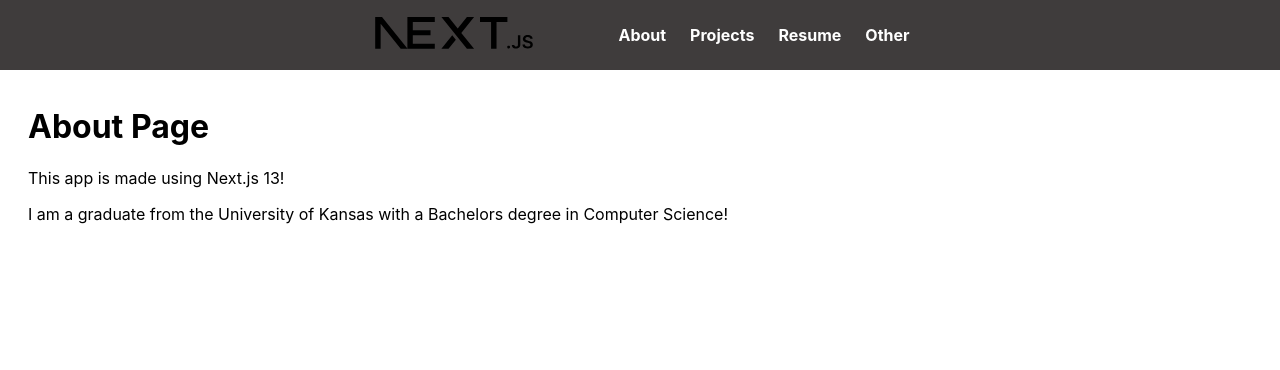
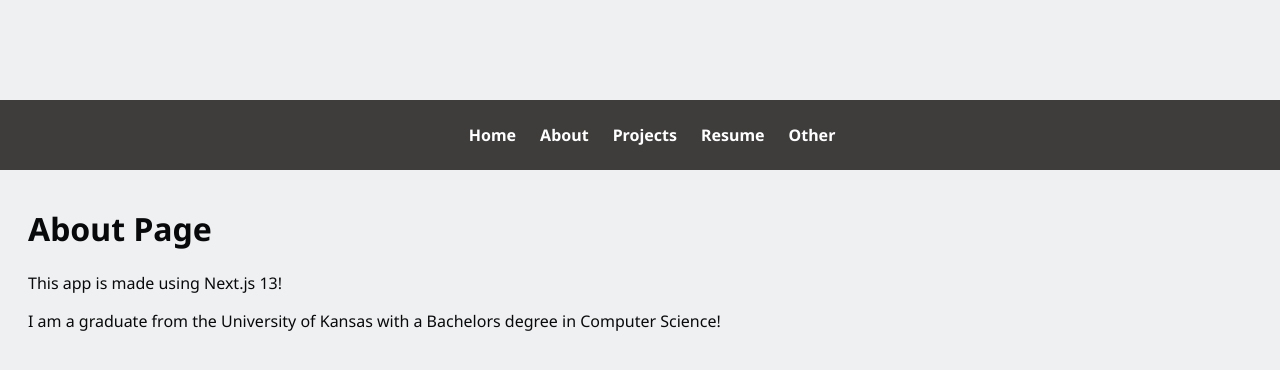
Before and after one commit to cabennetts/personal-website, a Next.js app: page /about in a window 1280 px wide. Shown: the top 370 px of the page. Built offline with nearby package versions, Linux system fonts and the light colour scheme.

Commit message:
Added postgres database to display data about projects I have completed

```diff
--- a/app/NavMenu.tsx
+++ b/app/NavMenu.tsx
@@ -8,7 +8,7 @@ export default function NavMenu(){
 
     return (
         <nav className={styles.nav}>
-            <Link href={'/'}>
+            {/* <Link href={'/'}>
                 <Image
                 src="/next.svg"
                 width={216}
@@ -16,8 +16,11 @@ export default function NavMenu(){
                 alt="Project Logo"
                 className={styles.logo}
                 />
-            </Link>
+            </Link> */}
             <ul className={styles.links}>
+                <li>
+                    <Link href={'/'}>Home</Link>
+                </li>
                 <li>
                     <Link href={'/about'}>About</Link>
                 </li>
--- /dev/null
+++ b/app/api/projects/route.ts
@@ -0,0 +1,10 @@
+import { db } from "@vercel/postgres";
+import { NextApiRequest, NextApiResponse } from "next";
+import { NextResponse } from "next/server";
+
+export async function GET(request: NextApiRequest) {
+    const client = await db.connect();
+    const data = await client.sql`SELECT * FROM projects;`;
+    console.log(data);
+    return NextResponse.json(data);
+}
--- a/app/global.css
+++ b/app/global.css
@@ -1,3 +1,14 @@
+@import url('https://fonts.googleapis.com/css2?family=Noto+Sans:ital,wght@0,400;0,700;1,400&display=swap');
+
+:root {
+  --color-bg: #eef0f1;
+  --color-text: #08090a;
+  --color-blue: #3b49df;
+  --color-red: #df3b3b;
+  --color-green: #3bdf72;
+  --color-gray: #b5bdc4;
+}
+
 * {
   box-sizing: border-box;
 }
@@ -6,8 +17,10 @@ html,
 body {
   padding: 0;
   margin: 0;
-font-family: -apple-system, BlinkMacSystemFont, Segoe UI, Roboto, Oxygen, Ubuntu, Cantarell, Fira Sans, Droid Sans,
-  Helvetica Neue, sans-serif;
+  font-family: 'Noto Sans', sans-serif;
+  background-color: var(--color-bg);
+  color: var(--color-text);
+  margin-top: 50px;
 }
 
 a {
--- a/components/ProjectCard/ProjectCard.module.css
+++ b/components/ProjectCard/ProjectCard.module.css
@@ -0,0 +1,74 @@
+
+.card {
+    padding: 2rem;
+    margin: 1rem 0;
+    background-color: white;
+    border: 1px solid var(--color-gray);
+    border-radius: 8px;
+}
+
+.card footer {
+    display: flex;
+}
+
+.card-img-center {
+width:20%;
+display:block;
+margin:auto;
+border-radius: 50%;
+max-width: 150px;
+}
+
+.card-info {
+color: white;
+background: var(--color-blue);
+}
+
+.links {
+    list-style: none;
+    display: flex;
+    margin: 0;
+}
+.links li {
+    padding: 0 0.5rem;
+    margin: 0;
+}
+
+/* Utilities */
+
+.pushLeft {
+margin-left: auto;
+}
+
+.text-sm {
+font-size: 0.85rem;
+}
+
+.text-danger {
+font-weight: bold;
+color: var(--color-red);
+}
+
+.text-success {
+font-weight: bold;
+color: var(--color-green);
+}
+
+.text-info {
+font-weight: bold;
+color: var(--color-blue);
+}
+
+.box {
+display: flex;
+justify-content: space-between;
+}
+
+.box-center {
+display: flex;
+flex-direction: column;
+align-content: center;
+text-align: center;
+}
+
+.hidden { display:  none; }
--- a/package.json
+++ b/package.json
@@ -6,7 +6,8 @@
     "dev": "next dev",
     "build": "next build",
     "start": "next start",
-    "lint": "next lint"
+    "lint": "next lint",
+    "test": "jest"
   },
   "dependencies": {
     "@types/node": "20.2.1",
@@ -20,5 +21,8 @@
     "react-dom": "18.2.0",
     "react-icons": "^4.8.0",
     "typescript": "5.0.4"
+  },
+  "devDependencies": {
+    "jest": "^29.5.0"
   }
 }
```
Also changed, not shown: app/projects/[slug]/page.tsx (+15 -12 lines), app/projects/page.tsx (+19 -78 lines), components/ProjectCard/ProjectCard.tsx (+52 -10 lines), 2 other files (tests, documents, lock files or other folders). Lines whose indentation alone changed are shown as unchanged.
